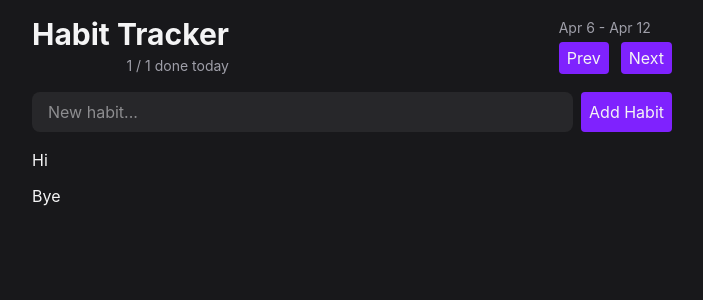
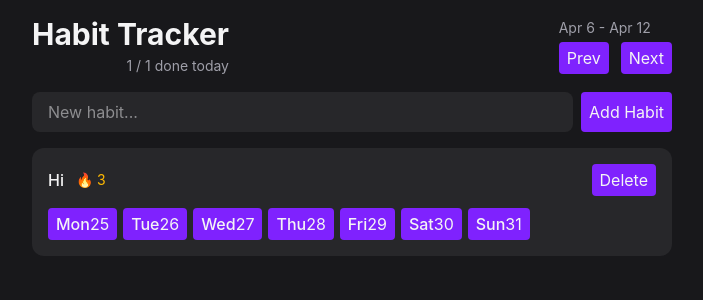
Before and after one commit to CamrynBowWow/habit-tracker, a React (Vite) app: page / in a window 1280 px wide. Shown: the top 300 px of the page, without its empty margins (288-991 px from the left). Built offline with nearby package versions, Linux system fonts and the light colour scheme.

Commit message:
Habit Item Component Done

```diff
--- a/package.json
+++ b/package.json
@@ -11,6 +11,7 @@
   },
   "dependencies": {
     "@tailwindcss/vite": "^4.3.0",
+    "date-fns": "^4.4.0",
     "react": "^19.2.6",
     "react-dom": "^19.2.6",
     "tailwindcss": "^4.3.0"
--- a/src/components/HabitList.tsx
+++ b/src/components/HabitList.tsx
@@ -1,8 +1,8 @@
+import { Button } from './Button';
+import { eachDayOfInterval, endOfWeek, format, startOfWeek } from 'date-fns';
+
 export function HabitList() {
-	const habits = [
-		{ id: 1, name: 'Hi' },
-		{ id: 2, name: 'Bye' },
-	];
+	const habits = [{ id: '1', name: 'Hi' }];
 
 	if (habits.length === 0) {
 		return (
@@ -15,8 +15,39 @@
 	return (
 		<div className='flex flex-col gap-3'>
 			{habits.map((habit) => (
-				<h1 key={habit.id}>{habit.name}</h1>
+				<HabitItem key={habit.id} habit={habit} />
 			))}
 		</div>
 	);
 }
+
+type HabitItemProps = {
+	habit: { id: string; name: string };
+};
+
+function HabitItem({ habit }: HabitItemProps) {
+	const visibleDates = eachDayOfInterval({
+		start: startOfWeek(new Date(), { weekStartsOn: 1 }),
+		end: endOfWeek(new Date(), { weekStartsOn: 1 }),
+	});
+
+	return (
+		<div className='rounded-xl bg-zinc-800 p-4 flex flex-col gap-3'>
+			<div className='flex items-center justify-between'>
+				<div className='flex gap-3 items-center'>
+					<span className='font-medium'>{habit.name}</span>
+					<span className='text-sm text-amber-400'>🔥 3</span>
+				</div>
+				<Button>Delete</Button>
+			</div>
+			<div className='flex gap-1.5'>
+				{visibleDates.map((date) => (
+					<Button key={date.toISOString()}>
+						<span className='font-medium'>{format(date, 'EEE')}</span>
+						<span>{format(date, 'd')}</span>
+					</Button>
+				))}
+			</div>
+		</div>
+	);
+}
```
Also changed, not shown: 1 other file (tests, documents, lock files or other folders).
